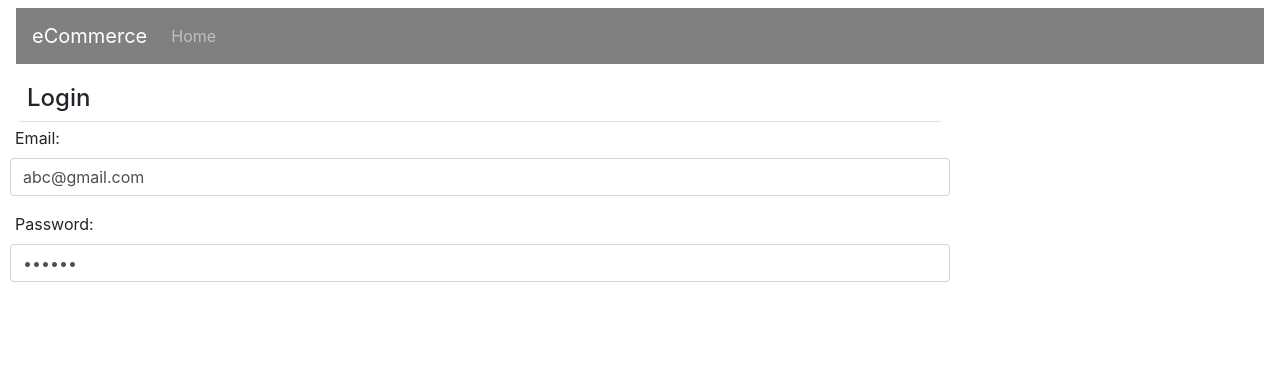
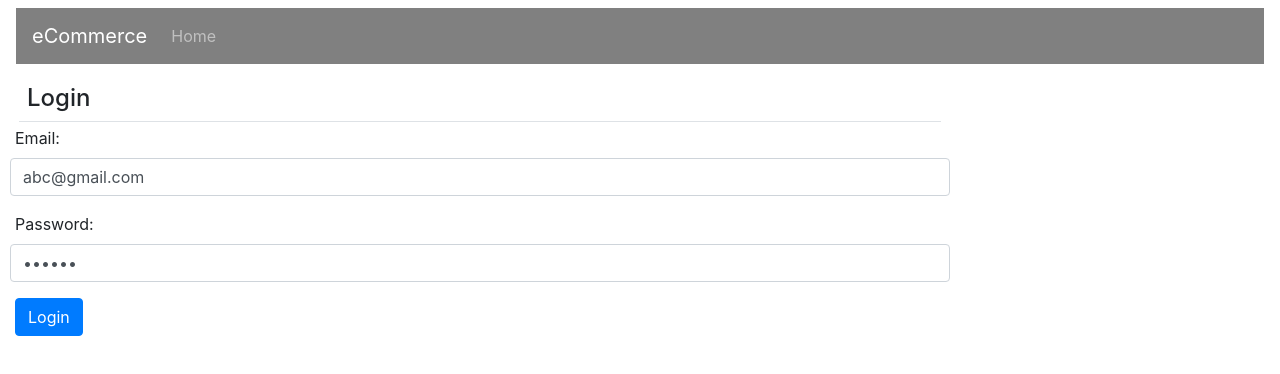
Before and after one commit to kvenkatvarma/ReactRepo, a React (Create React App) app: page / in a window 1280 px wide. Shown: the top 374 px of the page. Built offline with nearby package versions, Linux system fonts and the light colour scheme.

Commit message:
Two way databinding example

```diff
--- a/src/Login.jsx
+++ b/src/Login.jsx
@@ -14,15 +14,25 @@ render(){
 
        <div className="form-group form-row">
             <label className="col-lg-4">Email:</label>
-            <input type="text" className="form-control" value={this.state.email}/>
+            <input type="text" className="form-control" value={this.state.email} onChange={(event)=>{
+            this.setState({ email:event.target.value});
+            }}/>
        </div>
 
        <div className="form-group form-row">
             <label className="col-lg-4">Password:</label>
-            <input type="password" className="form-control" value={this.state.password}/>
+            <input type="password" className="form-control" value={this.state.password} onChange={(event)=>{
+            this.setState({ password:event.target.value});
+            }}/>
        </div>
-
+       <div>
+        <button className="btn btn-primary" onClick={this.onLoginClick}>Login</button>
+       </div>
     </div>
     );
 }
+onLoginClick=()=>
+{
+    console.log(this.state.email)
 }
+}
```
